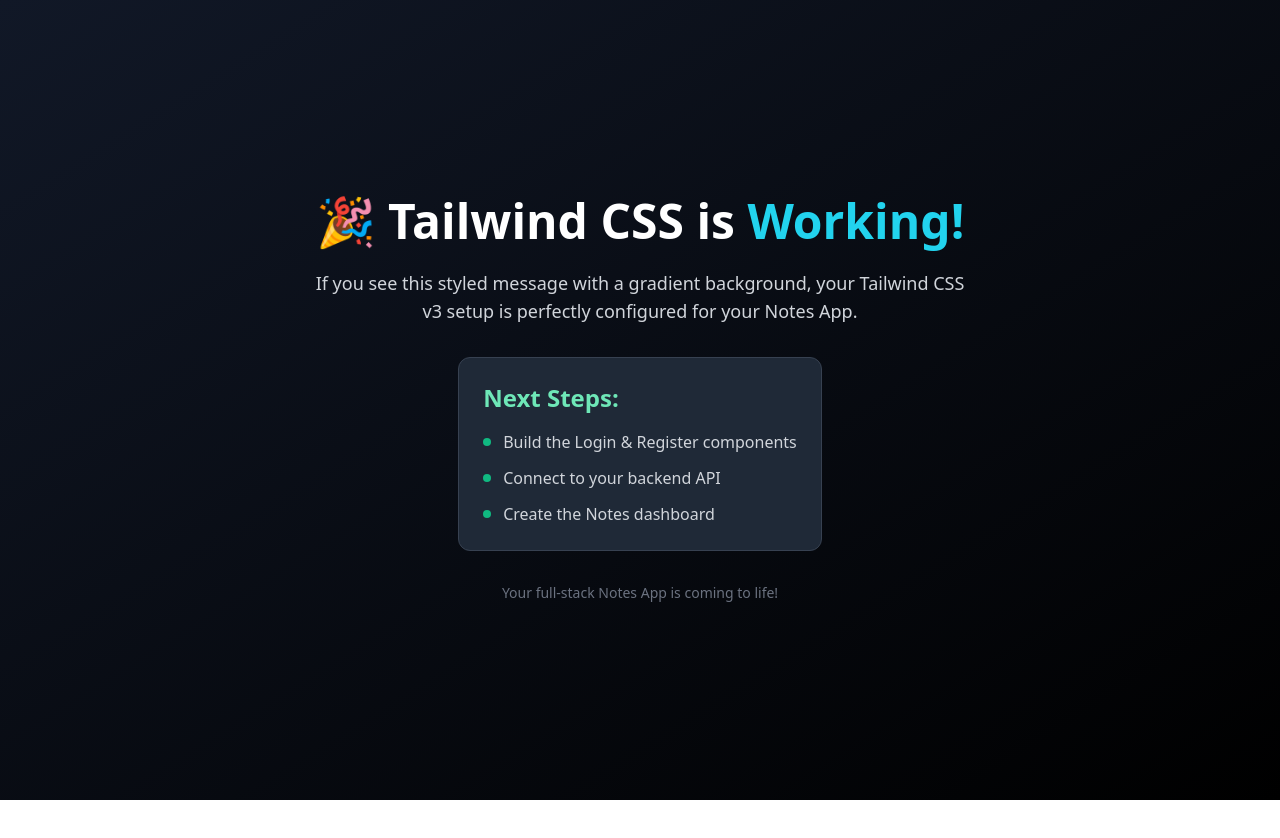
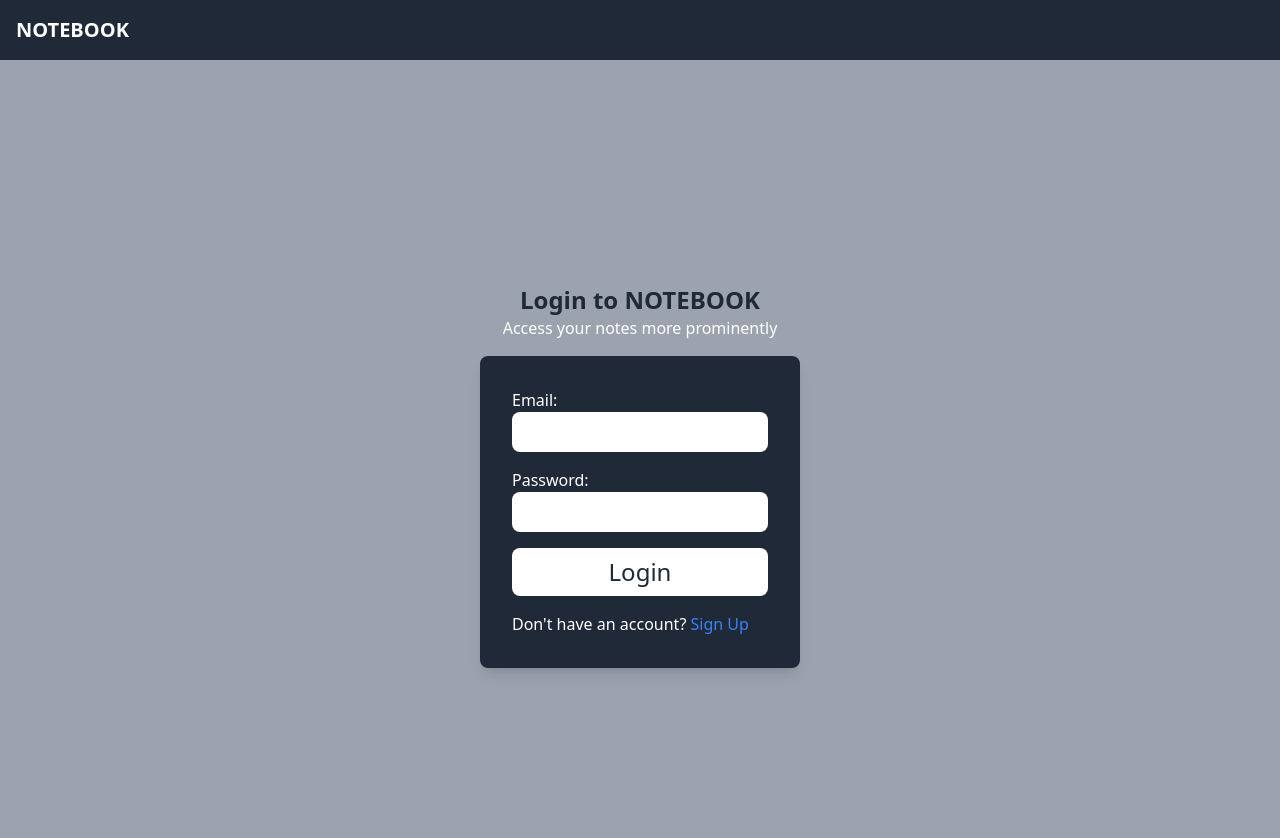
Before and after one commit to Aaron-ojo/NoteBook-Fullstack, a React (Vite) app in the folder notes-interface/: page /login in a window 1280 px wide. Shown: the top 838 px of the page. Before the commit the page ends 800 px from the top, so only its background shows below. Built offline with nearby package versions, Linux system fonts and the light colour scheme.

Commit message:
done with the interface of the login and regsiter pages

```diff
--- a/notes-interface/package.json
+++ b/notes-interface/package.json
@@ -10,8 +10,10 @@
     "preview": "vite preview"
   },
   "dependencies": {
-    "react": "^19.2.0",
-    "react-dom": "^19.2.0"
+    "react": "^19.2.3",
+    "react-dom": "^19.2.0",
+    "react-router-dom": "^7.13.0",
+    "router-dom": "^3.0.3"
   },
   "devDependencies": {
     "@eslint/js": "^9.39.1",
--- a/notes-interface/src/App.jsx
+++ b/notes-interface/src/App.jsx
@@ -1,36 +1,42 @@
+import { BrowserRouter, Routes, Route } from "react-router-dom";
+import LoginPage from "./pages/loginPage";
+import RegisterPage from "./pages/registerPage";
+import Layout from "./components/layout";
+import HomePage from "./pages/home";
+import React from "react";
+
 function App() {
   return (
-    <div className="min-h-screen bg-gradient-to-br from-gray-900 to-black text-white flex flex-col items-center justify-center p-8">
-      <h1 className="text-4xl md:text-5xl font-bold text-center mb-6">
-        🎉 Tailwind CSS is <span className="text-cyan-400">Working!</span>
-      </h1>
-      <p className="text-lg text-gray-300 mb-8 text-center max-w-2xl">
-        If you see this styled message with a gradient background, your Tailwind
-        CSS v3 setup is perfectly configured for your Notes App.
-      </p>
-      <div className="bg-gray-800 border border-gray-700 rounded-xl p-6 max-w-lg">
-        <h2 className="text-2xl font-semibold text-emerald-300 mb-4">
-          Next Steps:
-        </h2>
-        <ul className="space-y-3 text-gray-300">
-          <li className="flex items-center">
-            <div className="w-2 h-2 bg-emerald-500 rounded-full mr-3"></div>
-            Build the Login & Register components
-          </li>
-          <li className="flex items-center">
-            <div className="w-2 h-2 bg-emerald-500 rounded-full mr-3"></div>
-            Connect to your backend API
-          </li>
-          <li className="flex items-center">
-            <div className="w-2 h-2 bg-emerald-500 rounded-full mr-3"></div>
-            Create the Notes dashboard
-          </li>
-        </ul>
-      </div>
-      <p className="mt-8 text-gray-500 text-sm">
-        Your full-stack Notes App is coming to life!
-      </p>
-    </div>
+    <BrowserRouter>
+      <Routes>
+        <Route
+          path="/"
+          element={
+            <Layout>
+              <HomePage />
+            </Layout>
+          }
+        />
+
+        <Route
+          path="/register"
+          element={
+            <Layout>
+              <RegisterPage />
+            </Layout>
+          }
+        />
+
+        <Route
+          path="/login"
+          element={
+            <Layout>
+              <LoginPage />
+            </Layout>
+          }
+        />
+      </Routes>
+    </BrowserRouter>
   );
 }
 
--- /dev/null
+++ b/notes-interface/src/components/layout.jsx
@@ -0,0 +1,15 @@
+function Layout({ children }) {
+  return (
+    <div className="min-h-screen bg-gray-400 text-white">
+      <nav className="bg-gray-800 p-4">
+        <div className="mx-auto container">
+          <h1 className="font-bold text-xl">NOTEBOOK</h1>
+        </div>
+      </nav>
+
+      <main className="container mx-auto p-4">{children}</main>
+    </div>
+  );
+}
+
+export default Layout;
--- /dev/null
+++ b/notes-interface/src/pages/home.jsx
@@ -0,0 +1,31 @@
+import { Link } from "react-router-dom";
+
+function HomePage() {
+  return (
+    <div className="text-center py-12">
+      <h1 className="text-3xl font-bold text-white mb-4">
+        Welcome to NOTEBOOK 📓
+      </h1>
+      <p className="text-gray-400 mb-8 max-w-md mx-auto">
+        Your personal note-taking application. Securely store and manage all
+        your notes in one place.
+      </p>
+      <div className="space-x-4">
+        <Link
+          to="/register"
+          className="bg-blue-500 hover:bg-blue-600 text-white px-6 py-3 rounded-lg inline-block transition-colors"
+        >
+          Register
+        </Link>
+        <Link
+          to="/login"
+          className="bg-gray-700 hover:bg-gray-600 text-white px-6 py-3 rounded-lg inline-block transition-colors"
+        >
+          Login
+        </Link>
+      </div>
+    </div>
+  );
+}
+
+export default HomePage;
--- a/notes-interface/src/pages/loginPage.jsx
+++ b/notes-interface/src/pages/loginPage.jsx
@@ -1,3 +1,79 @@
-function LoginPage() {}
+import { Link } from "react-router-dom";
+import React from "react";
+import { useState } from "react";
+
+function LoginPage() {
+  const [formData, setFormData] = useState({
+    email: "",
+    password: "",
+  });
+
+  const [isLoading, setIsLoading] = useState(false);
+  const [error, setError] = useState(null);
+
+  const handleChange = (e) => {
+    setFormData({ ...formData, [e.target.name]: e.target.value });
+  };
+
+  const handleSubmit = async (e) => {
+    e.preventDefault();
+    console.log("login attempt", formData);
+  };
+
+  return (
+    <div className="flex justify-center items-center h-screen flex-col ">
+      <h1 className="text-gray-800 font-bold text-2xl">Login to NOTEBOOK</h1>
+      <p>Access your notes more prominently</p>
+      <div className="bg-gray-800 rounded-lg shadow-lg p-8 w-80 container mx-auto mt-4">
+        {error && (
+          <div className="bg-red-500 text-white p-3 rounded-lg mb-4">
+            {error}
+          </div>
+        )}
+
+        <form action="" onSubmit={handleSubmit}>
+          <label htmlFor="email" className="text-white">
+            Email:
+          </label>
+          <input
+            type="email"
+            name="email"
+            id="email"
+            value={formData.email}
+            onChange={handleChange}
+            className="rounded-lg w-full p-2 mb-4 text-gray-800"
+          />
+
+          <label htmlFor="password" className="text-white">
+            Password:
+          </label>
+          <input
+            type="password"
+            name="password"
+            id="password"
+            value={formData.password}
+            onChange={handleChange}
+            className="rounded-lg w-full p-2 mb-4 text-gray-800"
+          />
+
+          <button
+            type="submit"
+            disabled={isLoading}
+            className="bg-white text-2xl text-gray-800 rounded-lg w-full p-2 hover:bg-gray-200"
+          >
+            {isLoading ? "Logging in..." : "Login"}
+          </button>
+
+          <p className="text-white mt-4">
+            Don't have an account?{" "}
+            <Link to="/register" className="text-blue-500 hover:underline">
+              Sign Up
+            </Link>
+          </p>
+        </form>
+      </div>
+    </div>
+  );
+}
 
 export default LoginPage;
--- a/notes-interface/src/pages/registerPage.jsx
+++ b/notes-interface/src/pages/registerPage.jsx
@@ -0,0 +1,91 @@
+import { Link } from "react-router-dom";
+import React from "react";
+import { useState } from "react";
+
+function RegisterPage() {
+  const [formData, setFormData] = useState({
+    username: "",
+    email: "",
+    password: "",
+  });
+
+  const [isLoading, setIsLoading] = useState(false);
+  const [error, setError] = useState(null);
+
+  const handleChange = (e) => {
+    setFormData({ ...formData, [e.target.name]: e.target.value });
+  };
+
+  const handleSubmit = async (e) => {
+    e.preventDefault();
+    console.log("registration attempt", formData);
+  };
+
+  return (
+    <div className="h-screen flex justify-center items-center w-full flex-col">
+      <h1 className="text-gray-800 text-2xl font-bold">Register on NOTEBOOK</h1>
+      <p className="text-gray-400 mb-6">
+        Create your account to start taking notes
+      </p>
+      <div className="container bg-gray-800 rounded-lg shadow-lg p-8 mx-auto w-80 mt-4">
+        {error && (
+          <div className="bg-red-500 text-white p-3 rounded mb-4">{error}</div>
+        )}
+
+        <form action="" className="flex flex-col gap-4">
+          <label htmlFor="username" className="text-white">
+            Username:
+          </label>
+          <input
+            type="text"
+            name="username"
+            id="username"
+            value={formData.username}
+            onChange={handleChange}
+            className="rounded-lg w-full p-2"
+          />
+
+          <label htmlFor="email" className="text-white">
+            Email:
+          </label>
+          <input
+            type="email"
+            name="email"
+            id="email"
+            value={formData.email}
+            onChange={handleChange}
+            className="rounded-lg w-full p-2"
+          />
+
+          <label htmlFor="password" className="text-white">
+            Password:
+          </label>
+          <input
+            type="password"
+            name="password"
+            id="password"
+            value={formData.password}
+            onChange={handleChange}
+            className="rounded-lg w-full p-2"
+          />
+
+          <button
+            type="submit"
+            className="w-full bg-white text-gray-800 hover:bg-gray-200 p-2 rounded-lg"
+          >
+            Register
+          </button>
+        </form>
+
+        <p className="text-white mt-4">
+          Already have an account?{" "}
+          <Link to="/login" className="text-blue-500 hover:underline">
+            Login
+          </Link>
+        </p>
+      </div>
+    </div>
+  );
+}
+
+export default RegisterPage;
```
Also changed, not shown: 1 other file (tests, documents, lock files or other folders).
